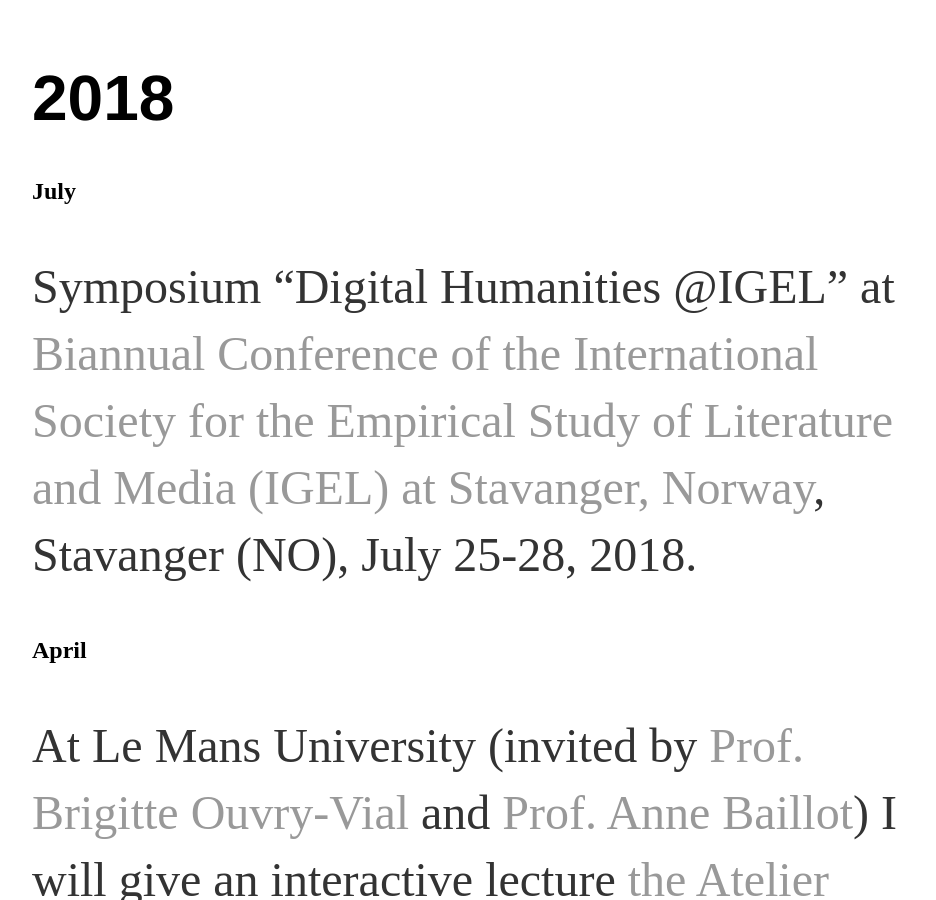
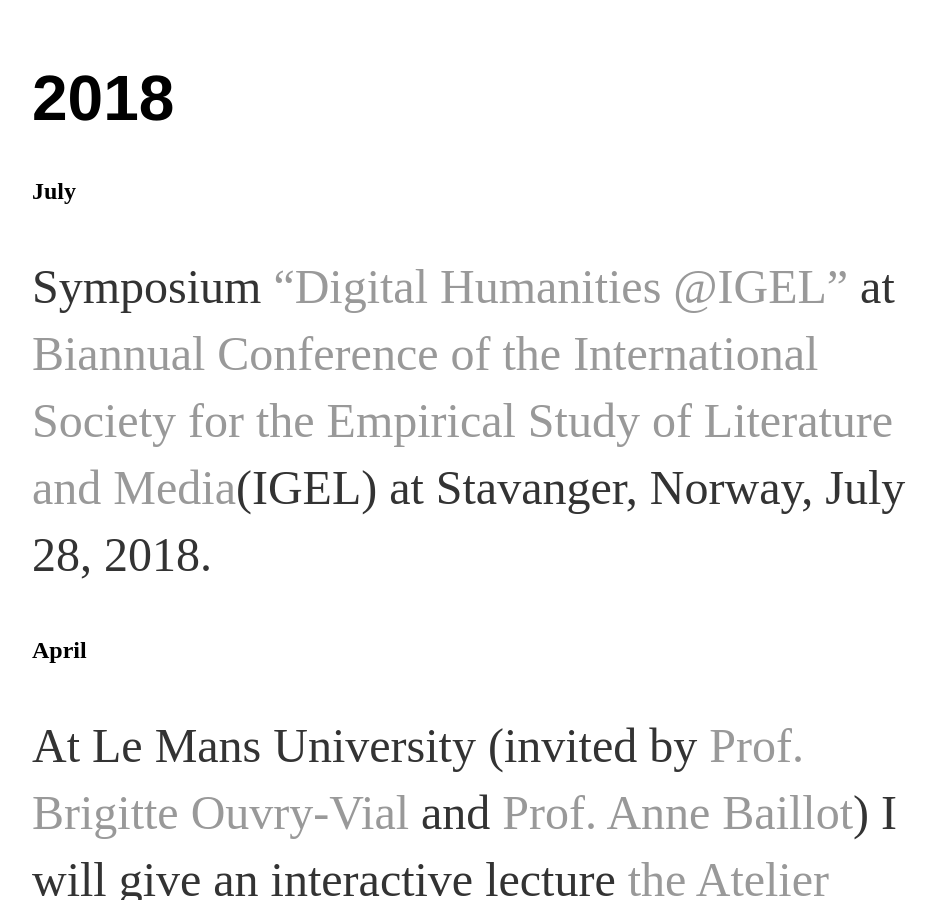
Before and after one commit to jberenike/jberenike.github.io, a Jekyll site: the page built from workshops.md, in a window 1280 px wide and 900 px high, scrolled down 357 px. Shown: the whole window, without its empty margins (160-1096 px from the left). Built offline with Jekyll 4.4.1, drawn with Linux system fonts in a browser that asks for light colours; our own code applies the rules of GitHub Pages for plain Markdown files.

Commit message:
Update workshops.md

```diff
--- a/workshops.md
+++ b/workshops.md
@@ -1,7 +1,7 @@
 # 2018
 
 ## July
-Symposium “Digital Humanities @IGEL” at <a href="http://igel2018.no/" target="_blank">Biannual Conference of the International Society for the Empirical Study of Literature and Media (IGEL) at Stavanger, Norway</a>,  Stavanger (NO), July 25-28, 2018.
+Symposium [“Digital Humanities @IGEL”](https://github.com/jberenike/DH-IGEL18/wiki/DH@IGEL) at [Biannual Conference of the International Society for the Empirical Study of Literature and Media](http://igel2018.no/)(IGEL) at Stavanger, Norway, July 28, 2018.
 
 ## April
 At Le Mans University (invited by <a href="http://3lam.univ-lemans.fr/fr/membres/enseignants-chercheurs/ouvry-vial-brigitte.html">Prof. Brigitte Ouvry-Vial </a> and <a href="http://www.anne-baillot.eu/Home">Prof. Anne Baillot</a>) I will give an interactive lecture <a href="http://www.msh.univ-nantes.fr/96280119/0/fiche___actualite/&RH=ACCUEILhttp:/" target="_blank"> the Atelier Numérique "Gérer et explorer les données textuelles"</a> on 10 April 2018. Here is my abstract:
```
